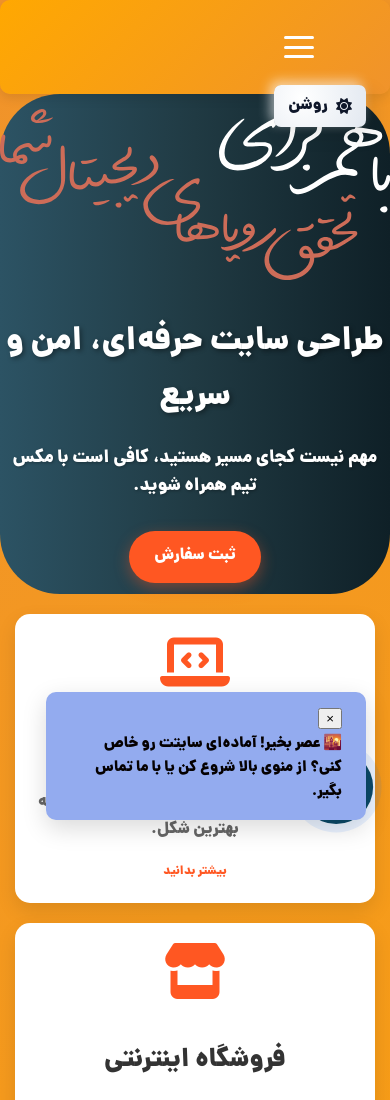
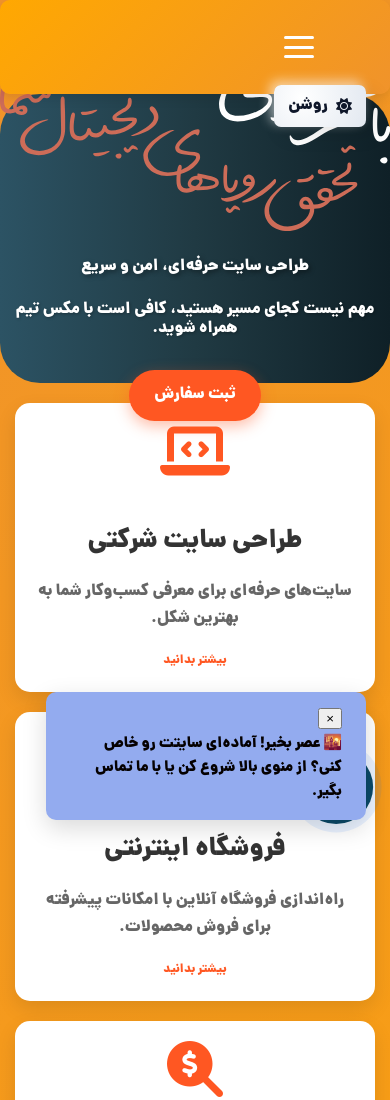
Before and after one commit to Rasoul1368228/Team-max, a plain HTML site: page index.html in a window 390 px wide. Shown: the top 1100 px of the page. Drawn offline with Linux system fonts and the light colour scheme; a web font is replaced by a local one.

Commit message:
Add files via upload

```diff
--- a/css/styles.css
+++ b/css/styles.css
@@ -187,7 +187,7 @@ header {
      display: flex;
     justify-content: center;
     align-items: center;
-    height: 60vh;
+    height:50vh;
     background: linear-gradient(270deg, #0f2027, #203a43, #2c5364);
     background-size: 600% 600%;
     animation: gradientShift 5s ease infinite;
@@ -203,9 +203,14 @@ header {
   50% {background-position: 100% 50%;}
   100% {background-position: 0% 50%;}
 }
+.hero-img{
+  height:150px;
+  margin-top: 30px;
+
+}
 
 .hero-content h1 {
-  font-size: 3.2rem;
+  font-size: 3rem;
   margin-bottom: 20px;
   font-weight: 700;
   text-shadow: 2px 2px 5px rgba(0,0,0,0.4);
@@ -224,7 +229,7 @@ header {
   background-color: #ff5722;
   color: white;
   padding: 15px 35px;
-  font-size: 1.2rem;
+  font-size: 1.1rem;
   font-weight: 600;
   border-radius: 40px;
   text-decoration: none;
@@ -445,7 +450,10 @@ header {
   }
 
   .hero-content h1 {
-    font-size: 2rem;
+    font-size: 1rem;
+  }
+  .hero-img{
+    height: 30px;
   }
 
   .hero-content p {
@@ -454,7 +462,7 @@ header {
 
   .btn-cta {
     padding: 10px 20px;
-    font-size: 0.9rem;
+    font-size: 0.7rem;
   }
 
   .services-cards {
@@ -512,25 +520,27 @@ header {
   .home-page {
     font-size: 12px;
   }
-
+  .hero-img{
+    height: 100px;
+  }
   .hero-banner {
-    height: 50vh;
-    border-radius: 60px;
+    height: 25vh;
+    border-radius: 40px;
     animation: none;
     background-size: cover;
-    -webkit-border-radius: 60px;
-    -moz-border-radius: 60px;
-    -ms-border-radius: 60px;
-    -o-border-radius: 60px;
+    -webkit-border-radius: 40px;
+    -moz-border-radius: 40px;
+    -ms-border-radius: 40px;
+    -o-border-radius: 40px;
 }
 
   .hero-content h1 {
-    font-size: 2rem;
+    font-size:1rem;
   }
 
   .hero-content p {
-    font-size: 1.1rem;
-    line-height: 1.6;
+    font-size: 1rem;
+    line-height: 1.2;
   }
 
   .btn-cta {
```
